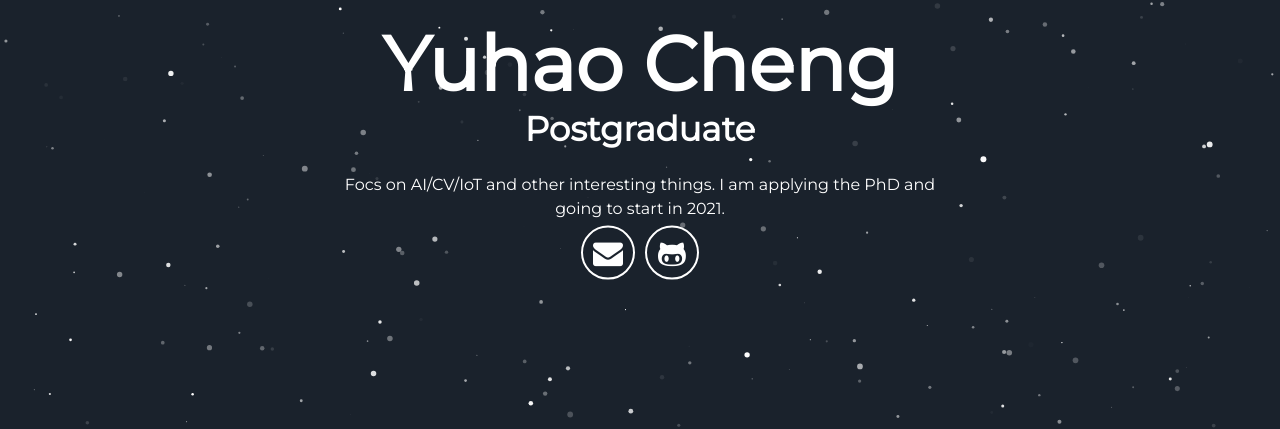
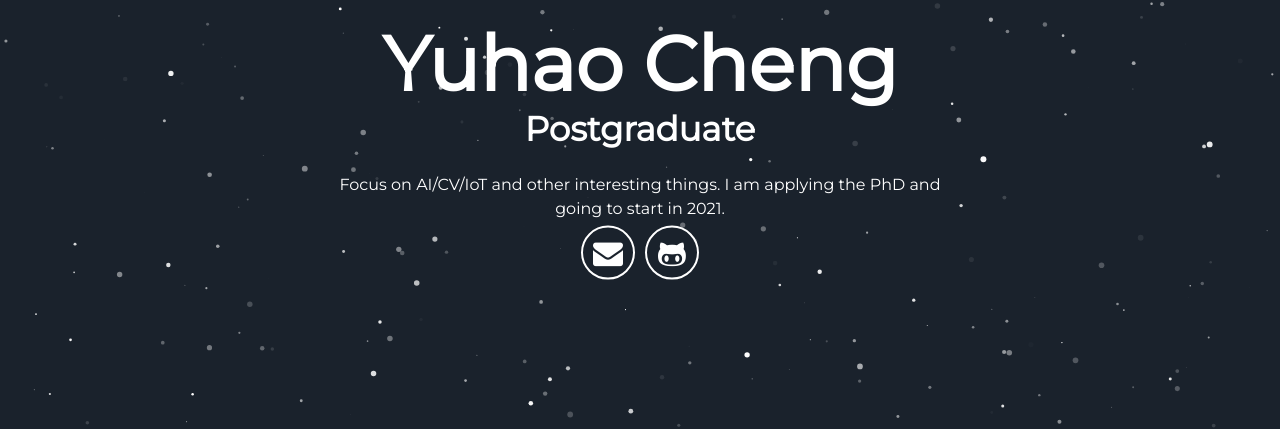
Before and after one commit to YuhaoCheng/yuhaocheng.github.io, a Jekyll site: the page built from index.html, in a window 1280 px wide and 900 px high. Shown: the part 330-759 px from the top of the window. Built offline with Jekyll 4.4.1, drawn with Linux system fonts in a browser that asks for light colours; some web fonts are replaced.

Commit message:
Update _config.yml

```diff
--- a/_config.yml
+++ b/_config.yml
@@ -6,7 +6,7 @@ description: YuhaoCheng's Homepage
 
 # User settings
 username: Yuhao Cheng
-user_description: Focs on AI/CV/IoT and other interesting things. I am applying the PhD and going to start in 2021.
+user_description: Focus on AI/CV/IoT and other interesting things. I am applying the PhD and going to start in 2021.
 user_title: Postgraduate
 email: yuhao.cheng@outlook.com
 github_username:  YuhaoCheng
```
